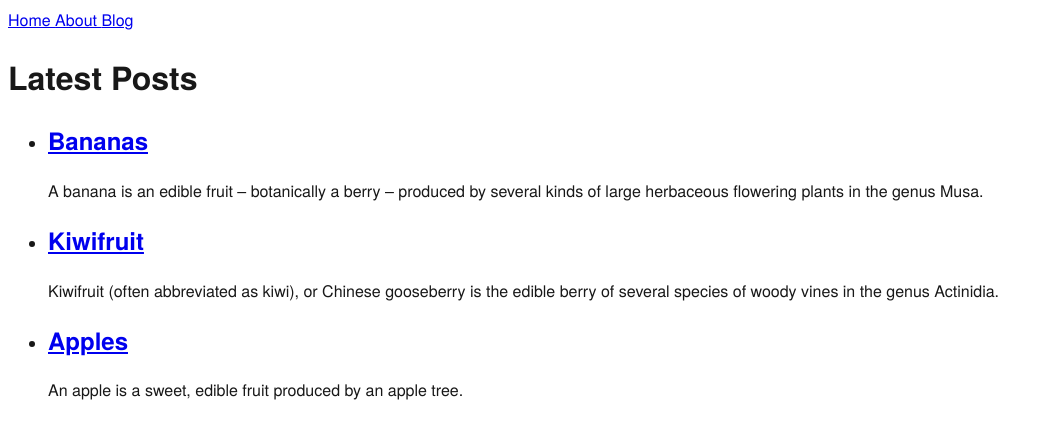
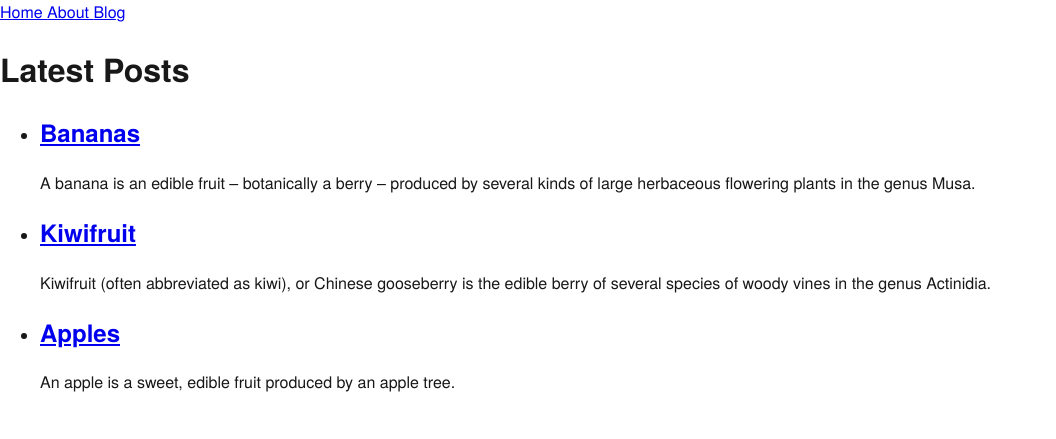
Before and after one commit to renan-taranto/renan-taranto.github.io, a Jekyll site: the page built from blog.html, in a window 1280 px wide. Shown: the top 439 px of the page, without its empty margins (0-1056 px from the left). Built offline with Jekyll 4.4.1, drawn with Linux system fonts in a browser that asks for light colours; nearby versions of some CDN libraries.

Commit message:
[Layout] Add "Pure CSS" grid stylesheets

```diff
--- a/_includes/head.html
+++ b/_includes/head.html
@@ -5,5 +5,8 @@
     <meta name="robots" content="index, follow">
     {% feed_meta %}
     {% seo %}
+    <link rel="stylesheet" href="https://unpkg.com/purecss@2.0.6/build/base-min.css">
+    <link rel="stylesheet" href="https://unpkg.com/purecss@2.0.6/build/grids-min.css">
+    <link rel="stylesheet" href="https://unpkg.com/purecss@2.0.6/build/grids-responsive-min.css">
     <link rel="stylesheet" href="/assets/css/styles.css">
 </head>
```
